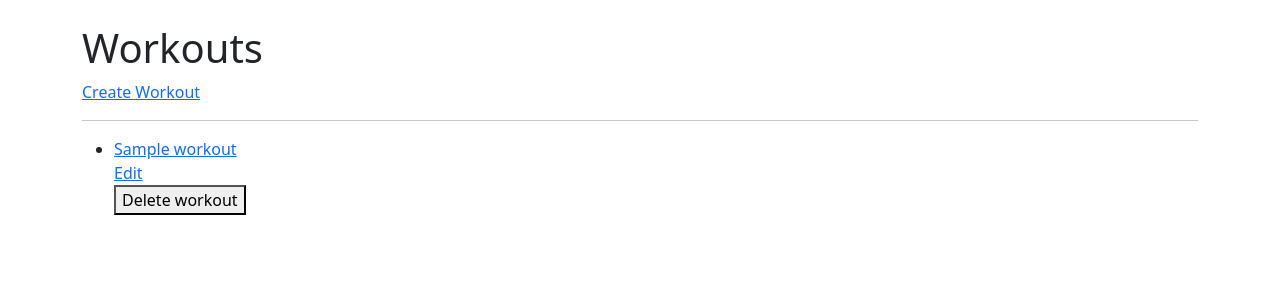
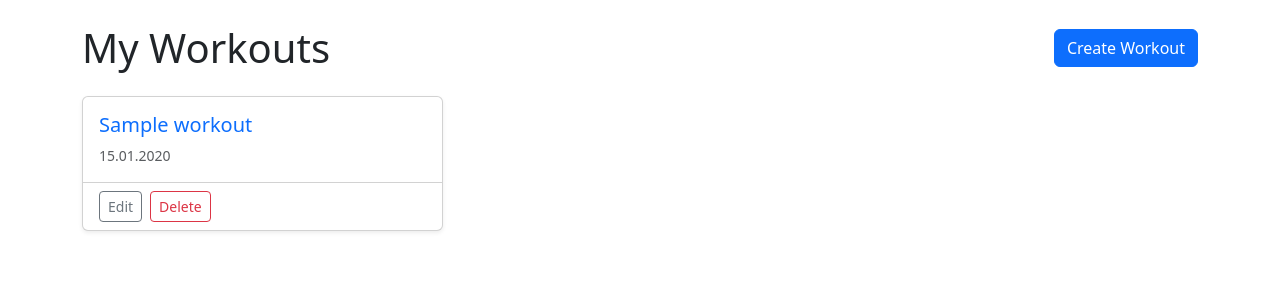
Before and after one commit to iamtwoot/simple-workout-tracker, a Flask app: page /workouts/ in a window 1280 px wide. Shown: the part 57-357 px from the top of the page. Run offline with Flask 3, Linux system fonts and the light colour scheme; a user stored in the database is signed in; tables that the repository leaves empty hold one stand-in row (values such as "Sample post").

Commit message:
Display workouts as cards on main page

```diff
--- a/app/templates/workouts/list.html
+++ b/app/templates/workouts/list.html
@@ -6,43 +6,100 @@
 
 {% block content %}
 
-    <h1>Workouts</h1>
+    <div class="d-flex justify-content-between align-items-center mb-4">
+        <h1 class="mb-0">My Workouts</h1>
 
-    <a href="{{ url_for('workouts.create_workout') }}">Create Workout</a>
+        <a
+                href="{{ url_for('workouts.create_workout') }}"
+                class="btn btn-primary"
+        >
+            Create Workout
+        </a>
+    </div>
 
-    <hr>
+    {% if workouts %}
 
-    <ul>
+    <div class="row g-3">
+
     {% for workout in workouts %}
-            <li>
-                <a href="{{ url_for('workouts.show_workout', workout_id=workout.id) }}">
+
+        <div class="col-12 col-md-6 col-lg-4">
+
+            <div class="card h-100 shadow-sm">
+
+                <div class="card-body">
+
+                    <h5 class="card-title">
+                        <a
+                                href="{{ url_for('workouts.show_workout', workout_id=workout.id) }}"
+                                class="text-decoration-none"
+                        >
                             {{ workout.name }}
                         </a>
+                    </h5>
 
-                <br>
+                    <p class="text-muted small mb-0">
+                        {{ workout.workout_date.strftime('%d.%m.%Y') }}
+                    </p>
 
-                <a href="{{ url_for('workouts.edit_workout', workout_id=workout.id) }}">Edit</a>
+                </div>
+
+                <div class="card-footer bg-transparent d-flex gap-2">
+
+                    <a
+                            href="{{ url_for('workouts.edit_workout', workout_id=workout.id) }}"
+                            class="btn btn-outline-secondary btn-sm"
+                    >
+                        Edit
+                    </a>
 
                     <form
-                        action="{{ url_for(
-                        'workouts.delete_workout',
-                        workout_id=workout.id
-                        ) }}"
+                            action="{{ url_for('workouts.delete_workout', workout_id=workout.id) }}"
                             method="POST"
+                            class="m-0"
                     >
                         {{ delete_form.hidden_tag() }}
 
                         <button
                                 type="submit"
+                                class="btn btn-outline-danger btn-sm"
                                 onclick="return confirm('Delete this workout?')"
                         >
-                        Delete workout
+                            Delete
                         </button>
 
                     </form>
 
-            </li>
+
+                </div>
+
+            </div>
+
+        </div>
+
         {% endfor %}
-    </ul>
+
+    </div>
+
+{% else %}
+
+<div class="text-center py-5">
+
+        <h3>No workouts yet</h3>
+
+        <p class="text-muted">
+            Create your first workout to get started.
+        </p>
+
+        <a
+            href="{{ url_for('workouts.create_workout') }}"
+            class="btn btn-primary"
+        >
+            Create Workout
+        </a>
+
+    </div>
+
+{% endif %}
 
 {% endblock %}
```
Lines whose indentation alone changed are shown as unchanged.
